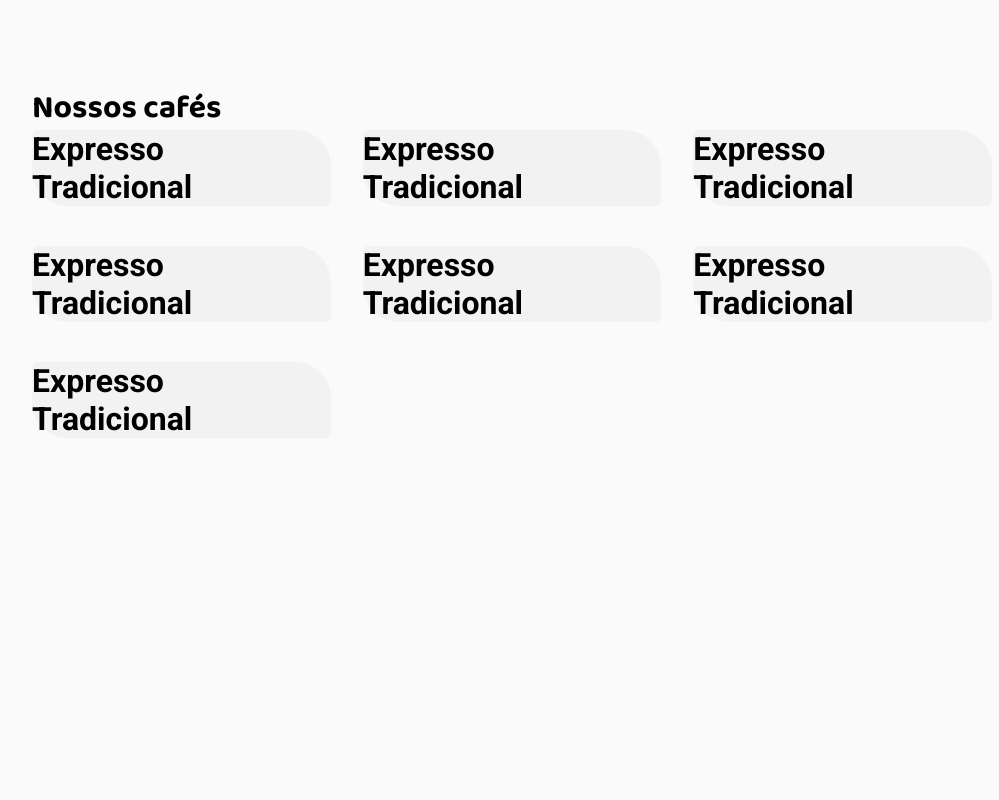
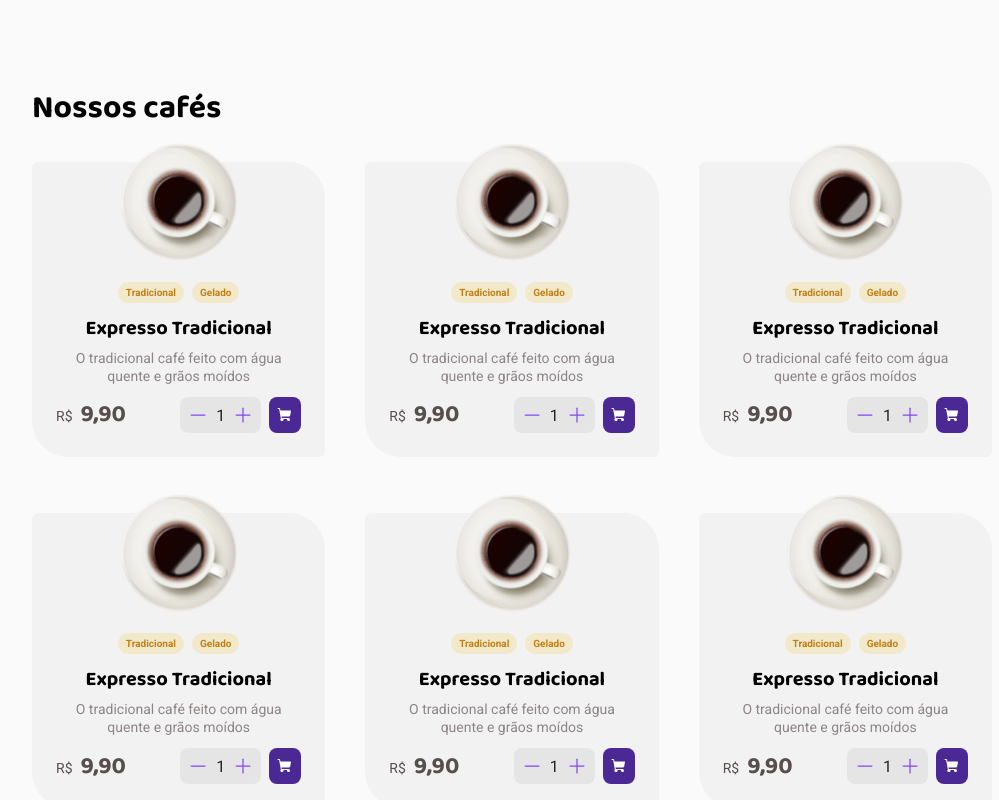
Before and after one commit to brayan-jordan/react-coffee-delivery, a React (Vite) app: page / in a window 1280 px wide. Shown: the part 560-1360 px from the top of the page, without its empty margins (128-1127 px from the left). Before the commit the page ends 998 px from the top, so only its background shows below. Built offline with nearby package versions, Linux system fonts and the light colour scheme; the HTML template or start-up script is replaced by a standard one.

Commit message:
feat: Listagem de cafés finalizada

```diff
--- a/src/pages/Home/components/CoffeeCard/index.tsx
+++ b/src/pages/Home/components/CoffeeCard/index.tsx
@@ -1,9 +1,43 @@
-import { CoffeeCardContainer } from './styles'
+import {
+  ButtonAddToCard,
+  CardFooterContainer,
+  CardFooterRightContainer,
+  ChangeQuantityContianer,
+  CoffeeCardContainer,
+  CoffeeCharacteristicsContainer,
+  PriceContainer,
+} from './styles'
+import { ShoppingCart, Plus, Minus } from 'phosphor-react'
 
 export function CoffeeCard() {
+  const imagePath = 'src/assets/coffees/american.svg'
+
   return (
     <CoffeeCardContainer>
-      <h1>Expresso Tradicional</h1>
+      <img src={imagePath} alt="" />
+      <CoffeeCharacteristicsContainer>
+        <span>Tradicional</span>
+        <span>Gelado</span>
+      </CoffeeCharacteristicsContainer>
+      <h2>Expresso Tradicional</h2>
+      <h5>O tradicional café feito com água quente e grãos moídos</h5>
+      <CardFooterContainer>
+        <PriceContainer price="9,90">R$</PriceContainer>
+        <CardFooterRightContainer>
+          <ChangeQuantityContianer>
+            <button>
+              <Minus size={20} />
+            </button>
+            <span>1</span>
+            <button>
+              <Plus size={20} />
+            </button>
+          </ChangeQuantityContianer>
+          <ButtonAddToCard>
+            <ShoppingCart weight="fill" />
+          </ButtonAddToCard>
+        </CardFooterRightContainer>
+      </CardFooterContainer>
     </CoffeeCardContainer>
   )
 }
--- a/src/pages/Home/components/CoffeeCard/styles.ts
+++ b/src/pages/Home/components/CoffeeCard/styles.ts
@@ -4,4 +4,110 @@ export const CoffeeCardContainer = styled.div`
   width: 100%;
   border-radius: 0.375rem 2.25rem;
   background: ${(props) => props.theme['gray-200']};
+  display: flex;
+  flex-direction: column;
+  align-items: center;
+  padding: 0 1.5rem 1.5rem 1.5rem;
+  margin-top: 2rem;
+
+  > img {
+    width: 7.5rem;
+    height: 7.5rem;
+    position: relative;
+    top: -1.25rem;
+  }
+
+  > h2 {
+    margin-top: 0.75rem;
+    font-size: 1.25rem;
+    line-height: 130%;
+    font-weight: 700;
+    font-family: 'Baloo 2', sans-serif;
+  }
+
+  > h5 {
+    margin-top: 0.5rem;
+    font-size: 0.875rem;
+    color: ${(props) => props.theme['gray-600']};
+    line-height: 130%;
+    font-weight: 400;
+    text-align: center;
+  }
 `
+
+export const CoffeeCharacteristicsContainer = styled.div`
+  display: flex;
+  gap: 0.5rem;
+
+  span {
+    color: ${(props) => props.theme['yellow-700']};
+    background-color: ${(props) => props.theme['yellow-300']};
+    padding: 0.25rem 0.5rem;
+    border-radius: 100px;
+    font-size: 0.625rem;
+    line-height: 130%;
+    font-weight: 700;
+  }
+`
+
+export const CardFooterContainer = styled.div`
+  display: flex;
+  justify-content: space-between;
+  align-items: center;
+  width: 100%;
+  margin-top: 0.75rem;
+`
+
+export const CardFooterRightContainer = styled.div`
+  display: flex;
+  gap: 0.5rem;
+`
+
+export const ChangeQuantityContianer = styled.div`
+  display: flex;
+  padding: 0.5rem;
+  gap: 0.5rem;
+  align-items: center;
+  background-color: ${(props) => props.theme['gray-400']};
+  border-radius: 8px;
+  color: ${(props) => props.theme['gray-900']};
+
+  button {
+    display: flex;
+    align-items: center;
+    justify-content: center;
+    background-color: transparent;
+    cursor: pointer;
+    color: ${(props) => props.theme['purple-500']};
+    border: none;
+  }
+`
+
+export const ButtonAddToCard = styled.button`
+  display: flex;
+  justify-content: center;
+  align-items: center;
+  padding: 0.5rem;
+  border-radius: 8px;
+  background-color: ${(props) => props.theme['purple-700']};
+  border: none;
+  color: ${(props) => props.theme.white};
+`
+interface PrinceContainerProps {
+  price: string
+}
+
+export const PriceContainer = styled.span<PrinceContainerProps>`
+  font-size: 0.875rem;
+  line-height: 130%;
+  color: ${(props) => props.theme['gray-700']};
+
+  &::after {
+    content: '${(props) => props.price}';
+    font-size: 1.5rem;
+    line-height: 130%;
+    font-family: 'Baloo 2', sans-serif;
+    font-weight: 700;
+    margin-left: 0.5rem;
+  }
+`
--- a/src/pages/Home/styles.ts
+++ b/src/pages/Home/styles.ts
@@ -15,6 +15,6 @@ export const HomeContainer = styled.div`
 
 export const CoffeeListContainer = styled.div`
   display: grid;
-  gap: 2.5rem 2rem;
+  gap: 1.5rem 2.5rem;
   grid-template-columns: repeat(auto-fit, minmax(16rem, 1fr));
 `
```
